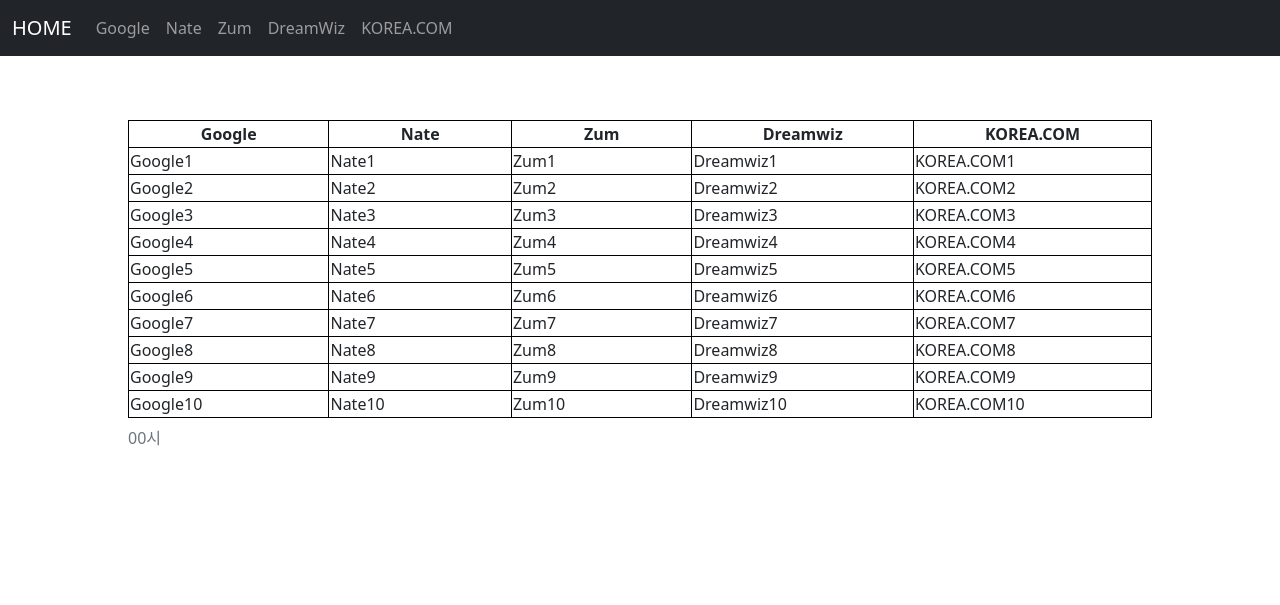
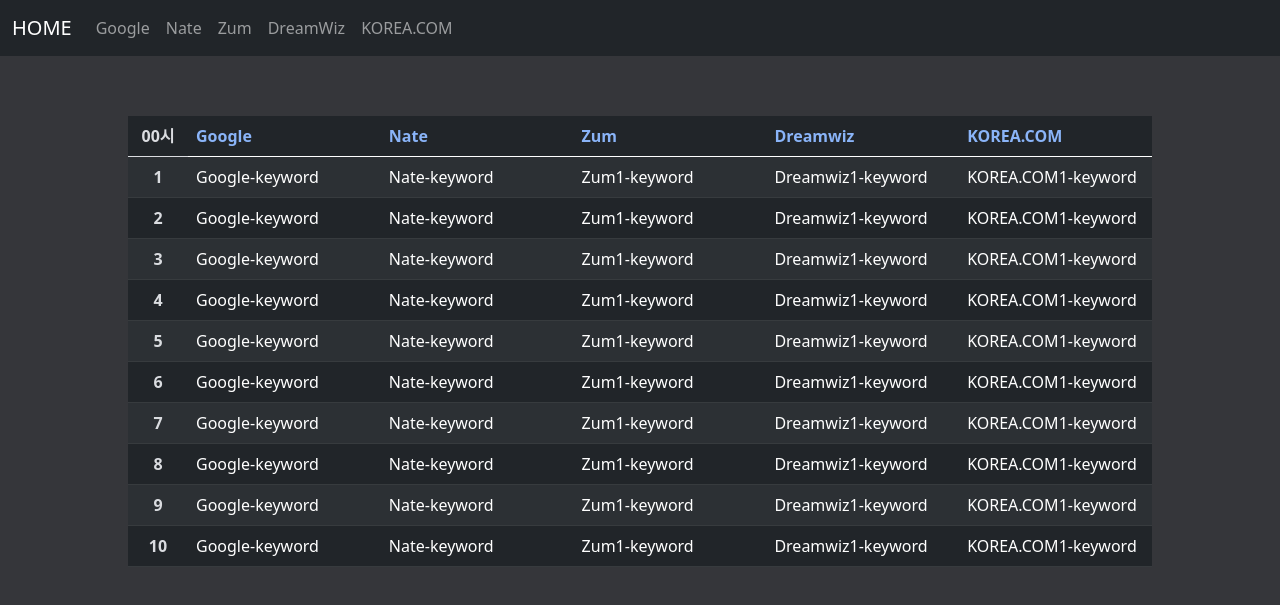
Before and after one commit to Hyeonjae-K/Keywords-service, a Flask app: page / in a window 1280 px wide. Shown: the top 605 px of the page. Run offline with Flask 2, Linux system fonts and the light colour scheme.

Commit message:
검색어 순위 폼 스타일 적용

```diff
--- a/static/css/style.css
+++ b/static/css/style.css
@@ -1,24 +1,39 @@
+body {
+    background-color: #35363a;
+}
+
 .margin-0-auto {
     margin: 0 auto;
 }
 
 .table-style {
     table-layout: fixed;
+    width: 80%;
     margin-left: 10%;
     margin-right: 10%;
-    margin-top: 5%;
-    border-collapse: collapse;
+    margin-top: 60px;
 }
 
-.table-style table, th, td {
-    border: 1px solid black;
-    border-collapse: collapse;
+.table-style th[scope=row] {
+    width: 60px;
+    text-align: center;
+    color: #dadce0;
 }
 
-.table-style th, td {
-    width: 5%;
+.site-link {
+    color: rgb(138, 180, 248);
+    text-decoration: none;
 }
 
-.table-style th {
-    text-align: center;
+.site-link:hover {
+    color: #3d8bfd;
 }
+
+.keyword-link {
+    color: white;
+    text-decoration: none;
+}
+
+.keyword-link:hover {
+    color: white;
+}
--- a/templates/index.html
+++ b/templates/index.html
@@ -31,87 +31,100 @@
     </nav>
 
     <!-- ranking table -->
-    <table class="table-style margin-0-auto">
-        <caption>00시</caption>
+    <table class="table table-dark table-striped table-style">
+        <thead>
           <tr>
-            <th>Google</th>
-            <th>Nate</th>
-            <th>Zum</th>
-            <th>Dreamwiz</th>
-            <th>KOREA.COM</th>
+            <th scope="row">00시</th>
+            <th scope="col"><a class="site-link" href="#">Google</a></th>
+            <th scope="col"><a class="site-link" href="#">Nate</a></th>
+            <th scope="col"><a class="site-link" href="#">Zum</a></th>
+            <th scope="col"><a class="site-link" href="#">Dreamwiz</a></th>
+            <th scope="col"><a class="site-link" href="#">KOREA.COM</a></th>
+          </tr>
+        </thead>
+        <tbody>
+            <tr>
+                <th scope="row">1</th>
+                <td><a class="keyword-link" href="#">Google-keyword</a></td>
+                <td><a class="keyword-link" href="#">Nate-keyword</a></td>
+                <td><a class="keyword-link" href="#">Zum1-keyword</a></td>
+                <td><a class="keyword-link" href="#">Dreamwiz1-keyword</a></td>
+                <td><a class="keyword-link" href="#">KOREA.COM1-keyword</a></td>
             </tr>
             <tr>
-            <td>Google1</td>
-            <td>Nate1</td>
-            <td>Zum1</td>
-            <td>Dreamwiz1</td>
-            <td>KOREA.COM1</td>
+                <th scope="row">2</th>
+                <td><a class="keyword-link" href="#">Google-keyword</a></td>
+                <td><a class="keyword-link" href="#">Nate-keyword</a></td>
+                <td><a class="keyword-link" href="#">Zum1-keyword</a></td>
+                <td><a class="keyword-link" href="#">Dreamwiz1-keyword</a></td>
+                <td><a class="keyword-link" href="#">KOREA.COM1-keyword</a></td>
             </tr>
             <tr>
-            <td>Google2</td>
-            <td>Nate2</td>
-            <td>Zum2</td>
-            <td>Dreamwiz2</td>
-            <td>KOREA.COM2</td>
+                <th scope="row">3</th>
+                <td><a class="keyword-link" href="#">Google-keyword</a></td>
+                <td><a class="keyword-link" href="#">Nate-keyword</a></td>
+                <td><a class="keyword-link" href="#">Zum1-keyword</a></td>
+                <td><a class="keyword-link" href="#">Dreamwiz1-keyword</a></td>
+                <td><a class="keyword-link" href="#">KOREA.COM1-keyword</a></td>
             </tr>
             <tr>
-            <td>Google3</td>
-            <td>Nate3</td>
-            <td>Zum3</td>
-            <td>Dreamwiz3</td>
-            <td>KOREA.COM3</td>
+                <th scope="row">4</th>
+                <td><a class="keyword-link" href="#">Google-keyword</a></td>
+                <td><a class="keyword-link" href="#">Nate-keyword</a></td>
+                <td><a class="keyword-link" href="#">Zum1-keyword</a></td>
+                <td><a class="keyword-link" href="#">Dreamwiz1-keyword</a></td>
+                <td><a class="keyword-link" href="#">KOREA.COM1-keyword</a></td>
             </tr>
             <tr>
-            <td>Google4</td>
-            <td>Nate4</td>
-            <td>Zum4</td>
-            <td>Dreamwiz4</td>
-            <td>KOREA.COM4</td>
+                <th scope="row">5</th>
+                <td><a class="keyword-link" href="#">Google-keyword</a></td>
+                <td><a class="keyword-link" href="#">Nate-keyword</a></td>
+                <td><a class="keyword-link" href="#">Zum1-keyword</a></td>
+                <td><a class="keyword-link" href="#">Dreamwiz1-keyword</a></td>
+                <td><a class="keyword-link" href="#">KOREA.COM1-keyword</a></td>
             </tr>
             <tr>
-            <td>Google5</td>
-            <td>Nate5</td>
-            <td>Zum5</td>
-            <td>Dreamwiz5</td>
-            <td>KOREA.COM5</td>
+                <th scope="row">6</th>
+                <td><a class="keyword-link" href="#">Google-keyword</a></td>
+                <td><a class="keyword-link" href="#">Nate-keyword</a></td>
+                <td><a class="keyword-link" href="#">Zum1-keyword</a></td>
+                <td><a class="keyword-link" href="#">Dreamwiz1-keyword</a></td>
+                <td><a class="keyword-link" href="#">KOREA.COM1-keyword</a></td>
             </tr>
             <tr>
-            <td>Google6</td>
-            <td>Nate6</td>
-            <td>Zum6</td>
-            <td>Dreamwiz6</td>
-            <td>KOREA.COM6</td>
+                <th scope="row">7</th>
+                <td><a class="keyword-link" href="#">Google-keyword</a></td>
+                <td><a class="keyword-link" href="#">Nate-keyword</a></td>
+                <td><a class="keyword-link" href="#">Zum1-keyword</a></td>
+                <td><a class="keyword-link" href="#">Dreamwiz1-keyword</a></td>
+                <td><a class="keyword-link" href="#">KOREA.COM1-keyword</a></td>
             </tr>
             <tr>
-            <td>Google7</td>
-            <td>Nate7</td>
-            <td>Zum7</td>
-            <td>Dreamwiz7</td>
-            <td>KOREA.COM7</td>
+                <th scope="row">8</th>
+                <td><a class="keyword-link" href="#">Google-keyword</a></td>
+                <td><a class="keyword-link" href="#">Nate-keyword</a></td>
+                <td><a class="keyword-link" href="#">Zum1-keyword</a></td>
+                <td><a class="keyword-link" href="#">Dreamwiz1-keyword</a></td>
+                <td><a class="keyword-link" href="#">KOREA.COM1-keyword</a></td>
             </tr>
             <tr>
-            <td>Google8</td>
-            <td>Nate8</td>
-            <td>Zum8</td>
-            <td>Dreamwiz8</td>
-            <td>KOREA.COM8</td>
+                <th scope="row">9</th>
+                <td><a class="keyword-link" href="#">Google-keyword</a></td>
+                <td><a class="keyword-link" href="#">Nate-keyword</a></td>
+                <td><a class="keyword-link" href="#">Zum1-keyword</a></td>
+                <td><a class="keyword-link" href="#">Dreamwiz1-keyword</a></td>
+                <td><a class="keyword-link" href="#">KOREA.COM1-keyword</a></td>
             </tr>
             <tr>
-            <td>Google9</td>
-            <td>Nate9</td>
-            <td>Zum9</td>
-            <td>Dreamwiz9</td>
-            <td>KOREA.COM9</td>
+                <th scope="row">10</th>
+                <td><a class="keyword-link" href="#">Google-keyword</a></td>
+                <td><a class="keyword-link" href="#">Nate-keyword</a></td>
+                <td><a class="keyword-link" href="#">Zum1-keyword</a></td>
+                <td><a class="keyword-link" href="#">Dreamwiz1-keyword</a></td>
+                <td><a class="keyword-link" href="#">KOREA.COM1-keyword</a></td>
             </tr>
-        <tr>
-            <td>Google10</td>
-            <td>Nate10</td>
-            <td>Zum10</td>
-            <td>Dreamwiz10</td>
-            <td>KOREA.COM10</td>
-        </tr>
+        </tbody>
       </table>
-
 
     <script src="https://cdn.jsdelivr.net/npm/bootstrap@5.0.0-beta2/dist/js/bootstrap.bundle.min.js"
         integrity="sha384-b5kHyXgcpbZJO/tY9Ul7kGkf1S0CWuKcCD38l8YkeH8z8QjE0GmW1gYU5S9FOnJ0"
```
Lines whose indentation alone changed are shown as unchanged.
